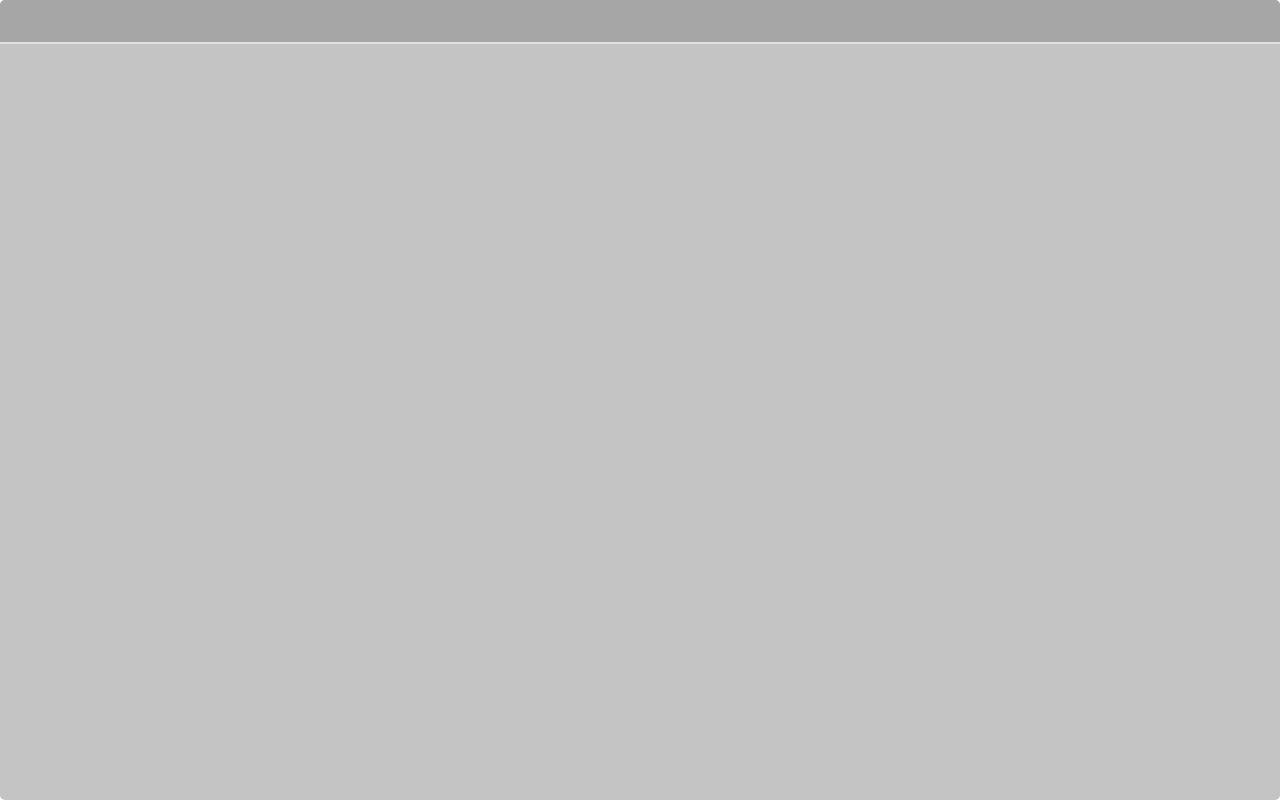
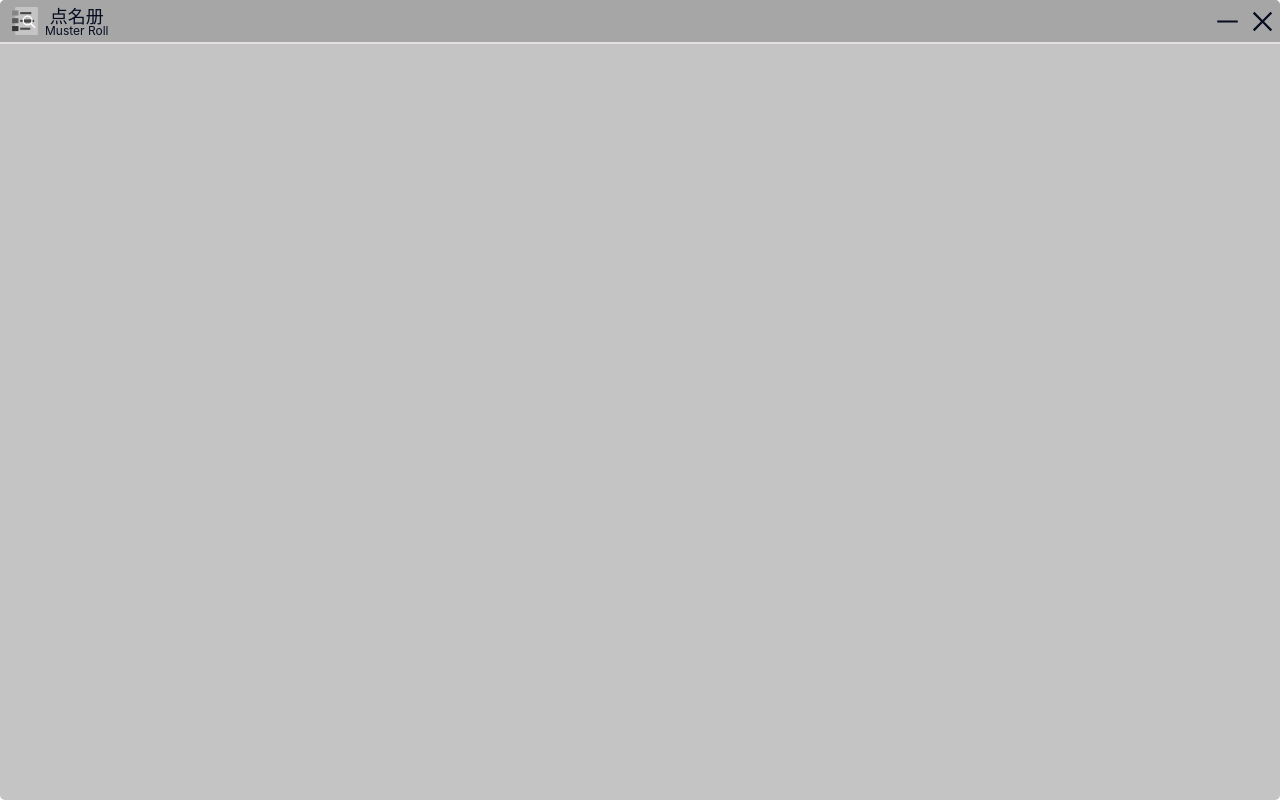
Before and after one commit to DWHengr/roll, a React (Vite) app: page / in a window 1280 px wide. Built offline with nearby package versions, Linux system fonts and the light colour scheme.

Commit message:
NavigationBar

```diff
--- /dev/null
+++ b/components/ButtonIcon/index.css
@@ -0,0 +1,10 @@
+.button-icon-container {
+    padding: 5px;
+    display: flex;
+    justify-content: center;
+    cursor: pointer;
+}
+
+.button-icon-container:hover {
+    background-color: #939393;
+}
--- /dev/null
+++ b/components/ButtonIcon/index.jsx
@@ -0,0 +1,15 @@
+import React from "react";
+import "./index.css"
+
+export default function ButtonIcon({icon, onClick}) {
+    return (
+        <div
+            className="button-icon-container"
+            onClick={() => {
+                if (onClick) onClick();
+            }}
+        >
+            {icon}
+        </div>
+    )
+}
--- a/src/App.css
+++ b/src/App.css
@@ -14,6 +14,6 @@
     height: 42px;
     background-color: #a6a6a6;
     display: flex;
+    align-items: center;
     justify-content: space-between;
-    align-items: center;
 }
--- a/src/App.jsx
+++ b/src/App.jsx
@@ -1,10 +1,45 @@
 import "./App.css";
+import ButtonIcon from "../components/ButtonIcon/index.jsx";
+import {CloseOutlined, MinusOutlined, UserOutlined} from "@ant-design/icons";
+import {appWindow} from '@tauri-apps/api/window'
 
 function App() {
+
+    const NavigationBar = () => {
+        return (<div data-tauri-drag-region className="navigation-bar">
+            <div style={{
+                display: "flex",
+                userSelect: 'none',
+                justifyContent: 'center',
+                textAlign: 'center',
+                alignItems: 'center',
+            }}>
+                <img style={{height: 30, marginLeft: 10}} src="/roll.svg"/>
+                <div style={{marginLeft: 5}}>
+                    <div style={{color: "#060C21", fontSize: 18, fontWeight: 600, marginBottom: -10}}>点名册</div>
+                    <div style={{color: "#060C21", fontSize: 12, marginBottom: -5}}>Muster Roll</div>
+                </div>
+            </div>
+            <div style={{justifyContent: 'end', display: "flex", alignItems: 'center'}}>
+                <ButtonIcon
+                    icon={<MinusOutlined style={{fontSize: 25, color: "#060C21"}}/>}
+                    onClick={() => {
+                        appWindow.minimize()
+                    }}
+                />
+                <ButtonIcon
+                    icon={<CloseOutlined style={{fontSize: 25, color: "#060C21"}}/>}
+                    onClick={() => {
+                        appWindow.close()
+                    }}
+                />
+            </div>
+        </div>)
+    }
+
     return (
         <div className="main-container">
-            <div data-tauri-drag-region className="navigation-bar"></div>
-
+            <NavigationBar/>
         </div>
     );
 }
```
Also changed, not shown: package.json (+5 -4 lines), 1 other file (tests, documents, lock files or other folders).
